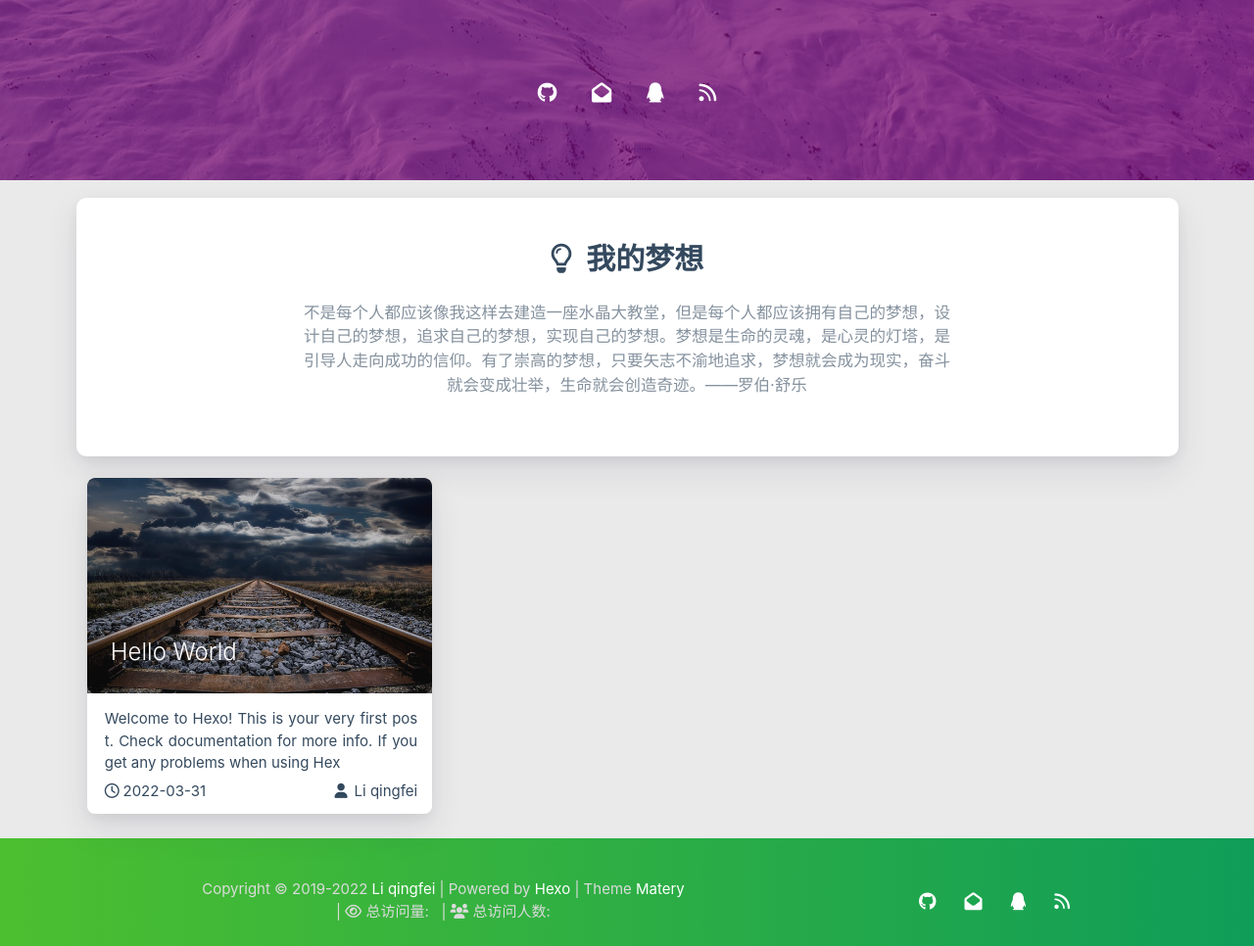
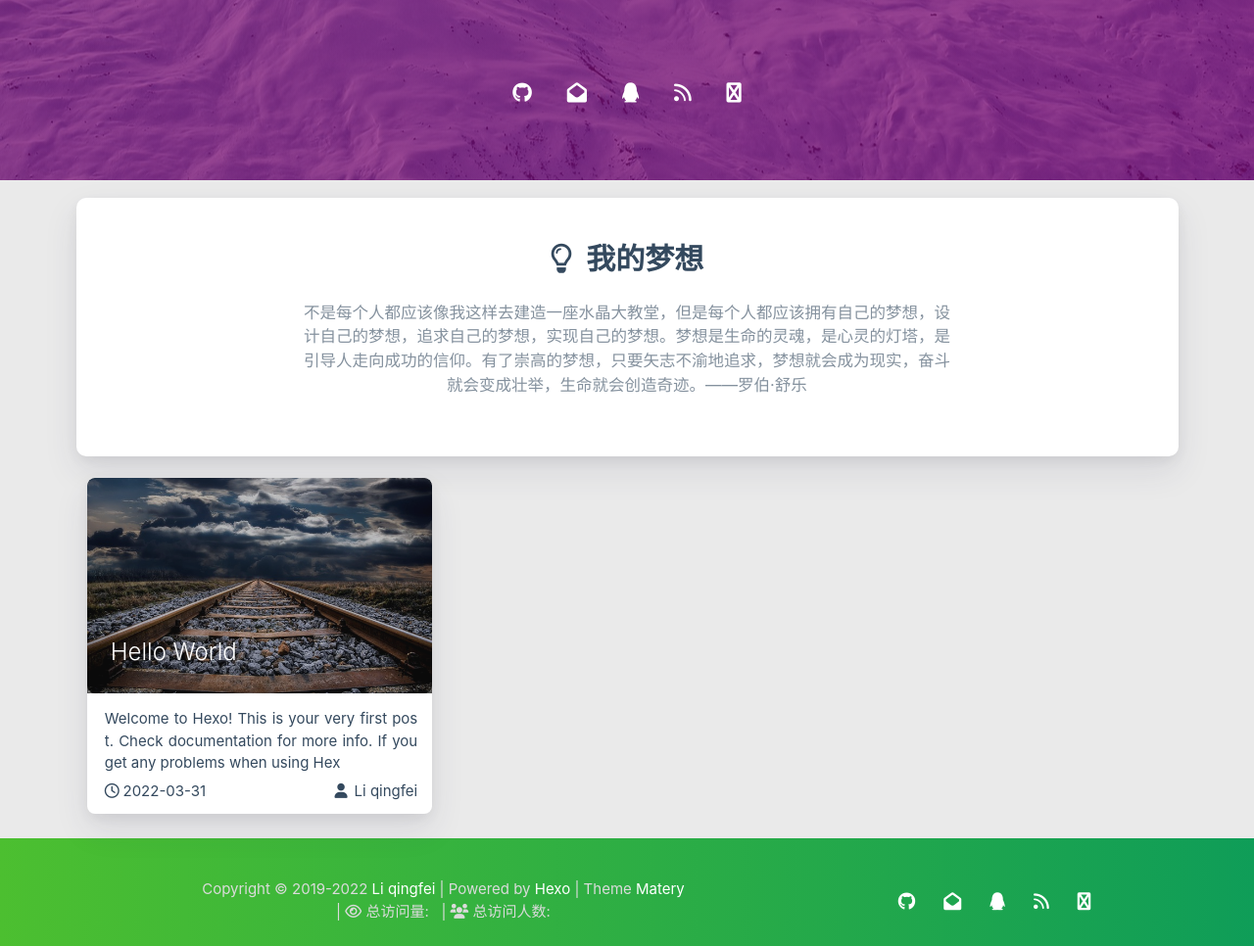
Before and after one commit to lqf-a-zml/lqf-a-zml.github.io, a plain HTML site: page index.html in a window 1280 px wide. Shown: the part 616-1582 px from the top of the page at 98% size. Drawn offline with nearby package versions, Linux system fonts and the light colour scheme; some packages are replaced by stand-ins of ours; no server answers; a script that the page names is missing.

Commit message:
Site updated: 2022-03-31 18:20:30

```diff
--- a/atom.xml
+++ b/atom.xml
@@ -2,7 +2,7 @@
 <feed xmlns="http://www.w3.org/2005/Atom">
   <title>星星之火可以燎原</title>
   <icon>https://www.gravatar.com/avatar/b7335906bbc453456da17e74ae210b38</icon>
-  <subtitle>生如蝼蚁当立鸿鹄之志， 命薄如纸应有不屈之心!</subtitle>
+  <subtitle>生如蝼蚁当立鸿鹄之志，  命薄如纸应有不屈之心!</subtitle>
   <link href="http://example.com/atom.xml" rel="self"/>
 
   <link href="http://example.com/"/>
--- a/index.html
+++ b/index.html
@@ -360,7 +360,7 @@
         <div class="brand">
             <div class="title center-align">
 
-                生如蝼蚁当立鸿鹄之志， 命薄如纸应有不屈之心!
+                生如蝼蚁当立鸿鹄之志，  命薄如纸应有不屈之心!
 
             </div>
 
@@ -441,6 +441,9 @@
         <i class="fas fa-rss"></i>
     </a>
 
+<a href="https://github.com/lqf-a-zml" class="tooltipped" target="_blank" data-tooltip="访问我的GitHub" data-position="top" data-delay="50">
+    <i class="fa fa-github"></i>
+</a>
 </div>
         </div>
     </div>
@@ -727,6 +730,9 @@
         <i class="fas fa-rss"></i>
     </a>
 
+<a href="https://github.com/lqf-a-zml" class="tooltipped" target="_blank" data-tooltip="访问我的GitHub" data-position="top" data-delay="50">
+    <i class="fa fa-github"></i>
+</a>
 </div>
     </div>
 </footer>
```
Also changed, not shown: 2022/03/31/hello-world/index.html (+3 -0 lines), about/index.html (+10 -1 lines), archives/2022/03/index.html (+4 -1 lines), archives/2022/index.html (+4 -1 lines), archives/index.html (+4 -1 lines), categories/index.html (+4 -1 lines), friends/index.html (+4 -1 lines), tags/index.html (+4 -1 lines).
